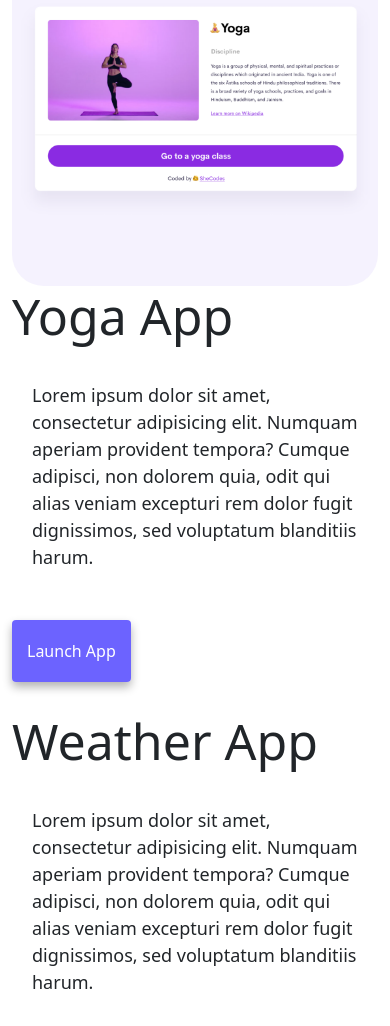
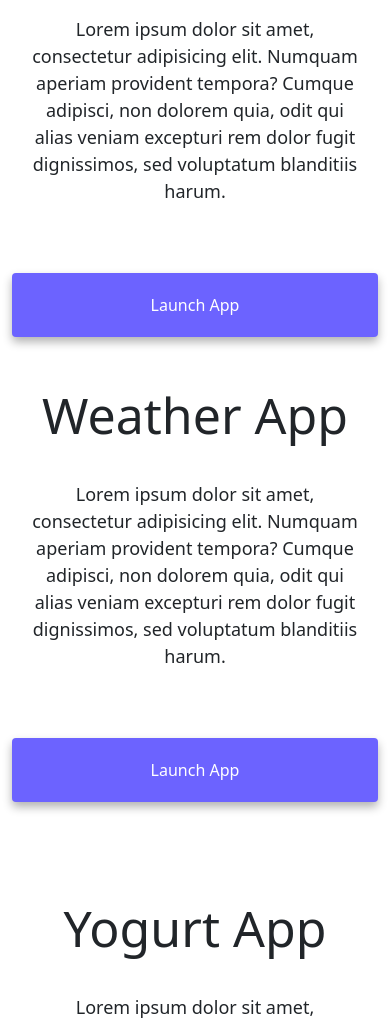
Before and after one commit to Raynecloudss/workspace, a website: page index.html in a window 390 px wide. Shown: the part 722-1748 px from the top of the page. Drawn offline with nearby package versions, Linux system fonts and the light colour scheme.

Commit message:
Styling for screen sizes custom

```diff
--- a/style.css
+++ b/style.css
@@ -115,8 +115,17 @@ p {
   color: blue;
 }
 
-@media (max-width 576) {
+@media (max-width: 576px) {
   img {
     display: none;
   }
+  h1,
+  h2,
+  p {
+    text-align: center;
+  }
+  .primary-link {
+    display: block;
+    text-align: center;
+  }
 }
```
